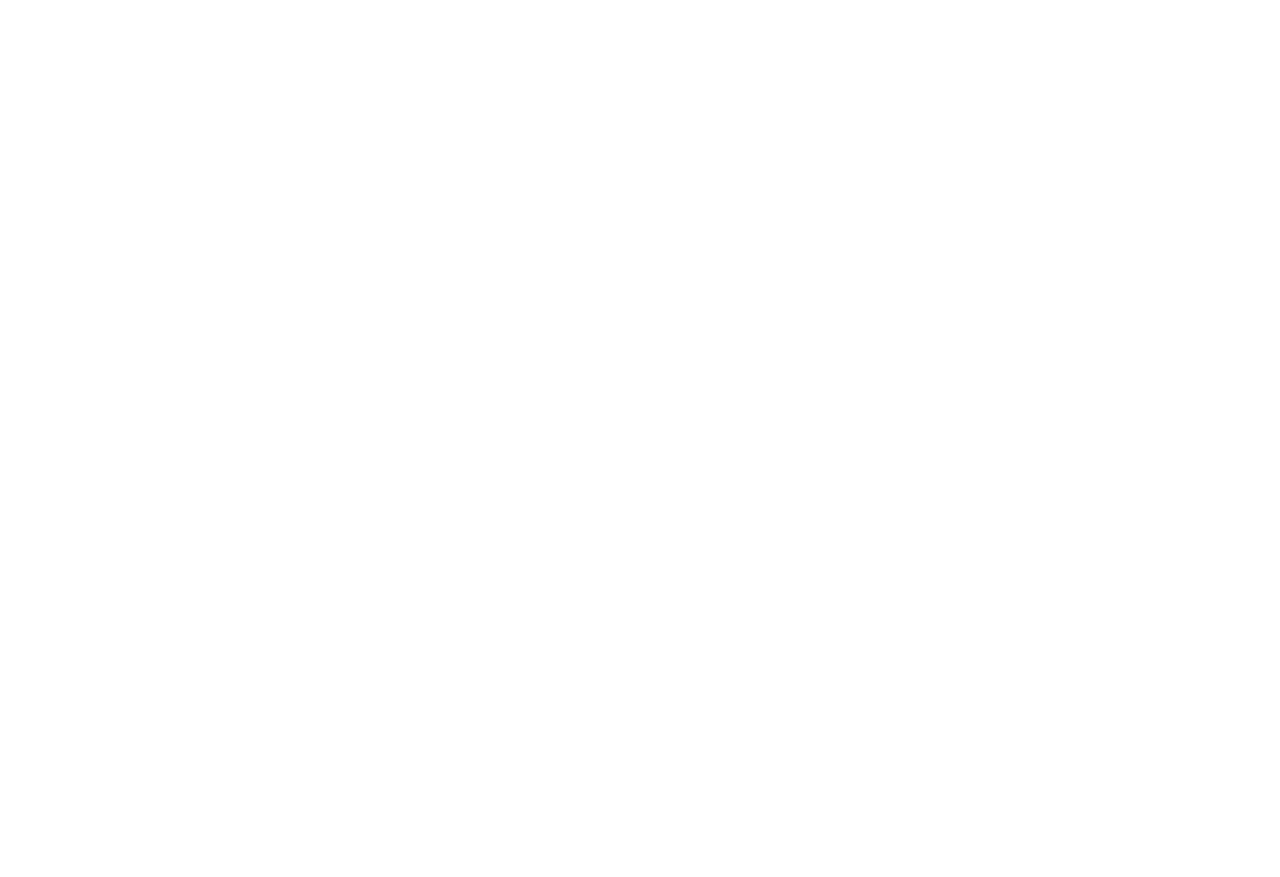
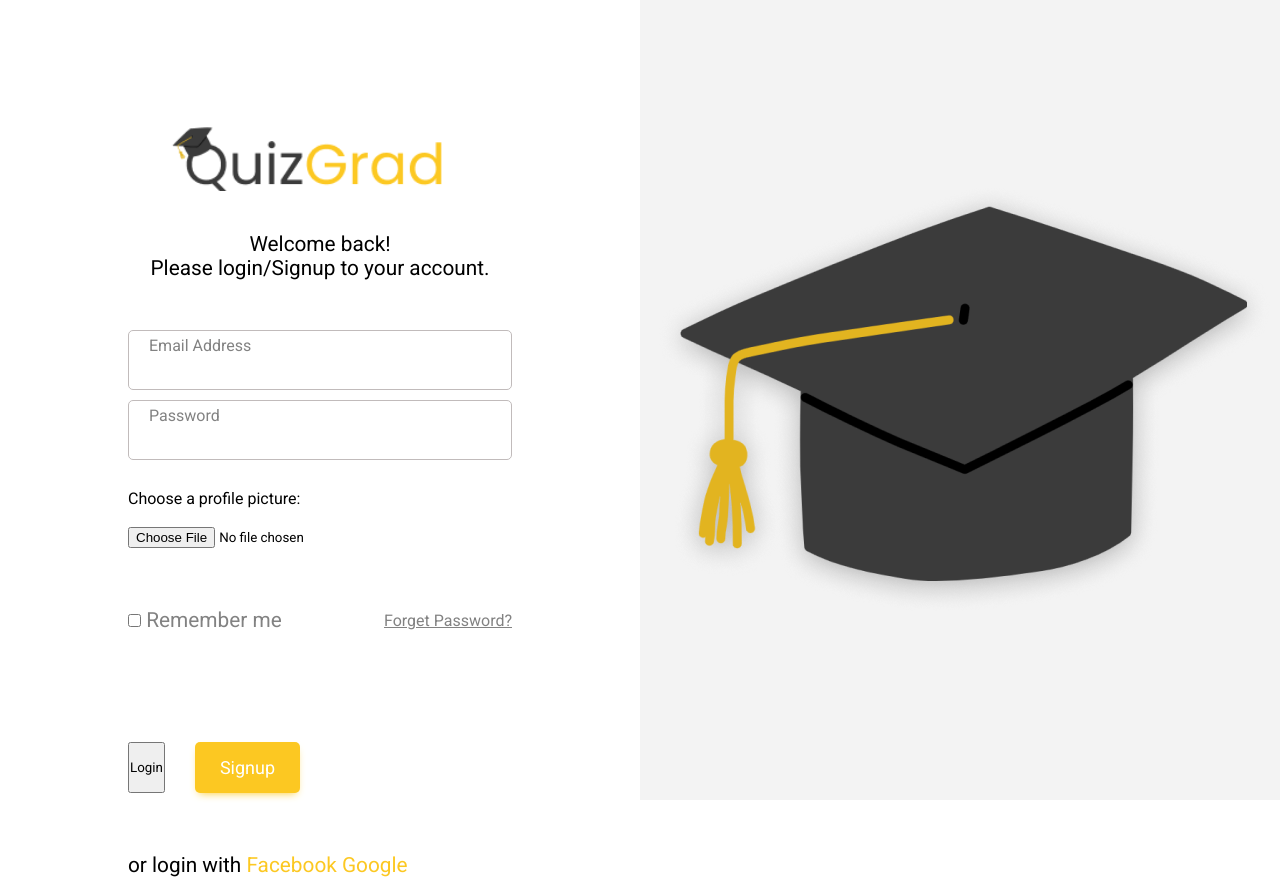
Before and after one commit to aqibowais/QuizGrad-Web-App, a plain HTML site: page project-root/login.html in a window 1280 px wide. Before the commit the page ends 800 px from the top, so only its background shows below. Drawn offline with Linux system fonts and the light colour scheme; files that its build step writes are made by us from their sources.

Commit message:
login page

```diff
--- a/project-root/css/login.css
+++ b/project-root/css/login.css
@@ -0,0 +1,122 @@
+
+* {
+    margin: 0;
+    padding: 0;
+    box-sizing: border-box;
+    font-family: 'Roboto', sans-serif;
+}
+
+
+
+.main {
+    display: flex;
+    justify-content: center;
+    align-items: center;
+    height: 100vh;
+    width: 100%;
+}
+.logo{
+    width: 100%;
+    height: 10%;
+    display: flex;
+    justify-content: center;
+    align-items: center;
+
+}
+.logo img{
+    width: 80%;
+    height: auto;
+}
+
+.container {
+    display: flex;
+    width: 50%;
+    height: 100vh;
+}
+
+.left-side {
+    width: 100%;
+    height: 100vh;
+    padding: 20%;
+    align-self: center;
+    align-items: center;
+    justify-content: center;
+}
+
+.left-side p {
+    font-size: 1.3rem;
+    margin: 50px 0;
+    text-align: center;
+}
+
+.email, .password, .name {
+    height: 60px;
+    margin: 10px 0;
+    border: 1px solid #C1BBBB;
+    color: #828282;
+    padding: 5px 20px;
+    border-radius: 5px;
+}
+.email.focused, .password.focused, .name.focused{
+    border-left: solid 4px #FCC822;
+}
+input[type="email"], input[type="password"], input[type='text']{
+    color: #FCC822;
+    width: 100%;
+    border: none;
+    font-size: larger;
+    cursor : #FCC822;
+    outline: none;
+}
+
+.remember {
+    display: flex;
+    justify-content: space-between;
+    align-items: center;
+    margin: 10px 0;
+    color: #828282;
+
+}
+
+.buttons {
+    display: flex;
+    justify-content: start;
+    margin: 20px 0;
+    gap: 30px;
+}
+
+.login-btn, .signup-btn {
+    padding: 15px 25px;
+    border: none;
+    border-radius: 5px;
+    cursor: pointer;
+    transition: background-color 0.3s;
+    box-shadow: 0 4px 9px -4px #FCC822;
+}
+
+.login-btn {
+    background-color: #FCC822;
+    color: white;
+    font-size: large;
+}
+
+.signup-btn {
+    border: 1px solid #FCC822;
+    background-color: white;
+    font-size: large;
+}
+
+
+.right-side {
+    width: 50%;
+    height: 100vh;
+    display: flex;
+    justify-content: center;
+    align-items: center;
+    background-color: #F3F3F3;
+}
+
+.right-side .image img {
+    max-width: 100%;
+    height: auto;
+}
--- a/project-root/css/signup.css
+++ b/project-root/css/signup.css
@@ -17,16 +17,21 @@
 }
 .logo{
     width: 100%;
-    height: 20%;
+    height: 10%;
     display: flex;
     justify-content: center;
     align-items: center;
+
+}
+.logo img{
+    width: 80%;
+    height: auto;
 }
 
 .container {
     display: flex;
     width: 50%;
-    height: 100%;
+    height: 100vh;
 }
 
 .left-side {
@@ -39,21 +44,23 @@
 }
 
 .left-side p {
-    font-size: 1rem;
-    margin: 10px 0;
+    font-size: 1.3rem;
+    margin: 50px 0;
     text-align: center;
 }
 
-.email, .password {
+.email, .password, .name {
     height: 60px;
     margin: 10px 0;
-    border: 1px solid #FCC822;
+    border: 1px solid #C1BBBB;
     color: #828282;
     padding: 5px 20px;
     border-radius: 5px;
 }
-
-input[type="email"], input[type="password"] {
+.email.focused, .password.focused, .name.focused{
+    border-left: solid 4px #FCC822;
+}
+input[type="email"], input[type="password"], input[type='text']{
     color: #FCC822;
     width: 100%;
     border: none;
@@ -74,12 +81,12 @@ input[type="email"], input[type="password"] {
 .buttons {
     display: flex;
     justify-content: start;
-    margin: 20px 0;
-    gap: 20px;
+    margin: 60px 0;
+    gap: 30px;
 }
 
-.login-btn, .signup-btn {
-    padding: 10px 20px;
+.signup-btn {
+    padding: 15px 25px;
     border: none;
     border-radius: 5px;
     cursor: pointer;
@@ -87,17 +94,12 @@ input[type="email"], input[type="password"] {
     box-shadow: 0 4px 9px -4px #FCC822;
 }
 
-.login-btn {
+.signup-btn {
     background-color: #FCC822;
     color: white;
     font-size: large;
 }
 
-.signup-btn {
-    border: 1px solid #FCC822;
-    background-color: white;
-    font-size: large;
-}
 
 
 .right-side {
--- a/project-root/js/signup.js
+++ b/project-root/js/signup.js
@@ -0,0 +1,30 @@
+let username = document.getElementById('')
+let email = document.getElementById('email-input')
+let password = document.getElementById('password-input')
+
+
+
+
+
+
+
+
+
+
+//left side border when div is active
+document.getElementById('name-input').addEventListener('focus',function(){
+    this.parentElement.classList.add('focused');
+})
+document.getElementById('email-input').addEventListener('focus', function() {
+    this.parentElement.classList.add('focused');
+});
+document.getElementById('email-input').addEventListener('blur', function() {
+    this.parentElement.classList.remove('focused');
+});
+
+document.getElementById('password-input').addEventListener('focus', function() {
+    this.parentElement.classList.add('focused');
+});
+document.getElementById('password-input').addEventListener('blur', function() {
+    this.parentElement.classList.remove('focused');
+});
--- a/project-root/login.html
+++ b/project-root/login.html
@@ -0,0 +1,57 @@
+<!DOCTYPE html>
+<html lang="en">
+<head>
+    <meta charset="UTF-8">
+    <meta name="viewport" content="width=device-width, initial-scale=1.0">
+    <link rel="stylesheet" href="https://fonts.googleapis.com/css?family=Roboto">
+    <link rel="stylesheet" href="./css/navbar.css">
+    <link rel="stylesheet" href="./css/signup.css">
+    <title>QuizGrad</title>
+</head>
+<body>
+
+    <div class="main">
+        <div class="container">
+            <div class="left-side">
+                <div class="logo"><img src="./assets/images/logo.png" alt=""></div>
+                <p>Welcome back! <br> Please login/Signup to your account.</p>
+                <form action="">
+
+
+
+
+                <div class="email">Email Address
+                    <input id="email-input" type="email" >
+                </div>
+                <div class="password">Password
+                    <input id="password-input" type="password" >
+                </div>
+                <div>
+                    <br>
+                    <label for="avatar">Choose a profile picture:</label>
+                    <br><br>
+                    <input type="file" id="avatar" name="avatar" accept="image/png, image/jpeg" />
+                </div>
+
+                <div class="remember">
+                    <p>
+
+                        <input type="checkbox">   Remember me
+                    </p>
+                    <a href="#" style="color: #828282;">Forget Password?</a>
+                </div>
+                <div class="buttons">
+                    <button class="login-btn">Login</button>
+                    <button class="signup-btn">Signup</button>
+                </div>
+            </form>
+                <p style="text-align: start;">or login with <span style="color: #FCC822;">Facebook Google</span></p>
+            </div>
+        </div>
+        <div class="right-side">
+            <div class="image"><img src="./assets/images/cap.png" alt=""></div>
+        </div>
+    </div>
+    <script src="./js/signup.js"></script>
+</body>
+</html>
```
Also changed, not shown: project-root/signup.html (+22 -13 lines).
